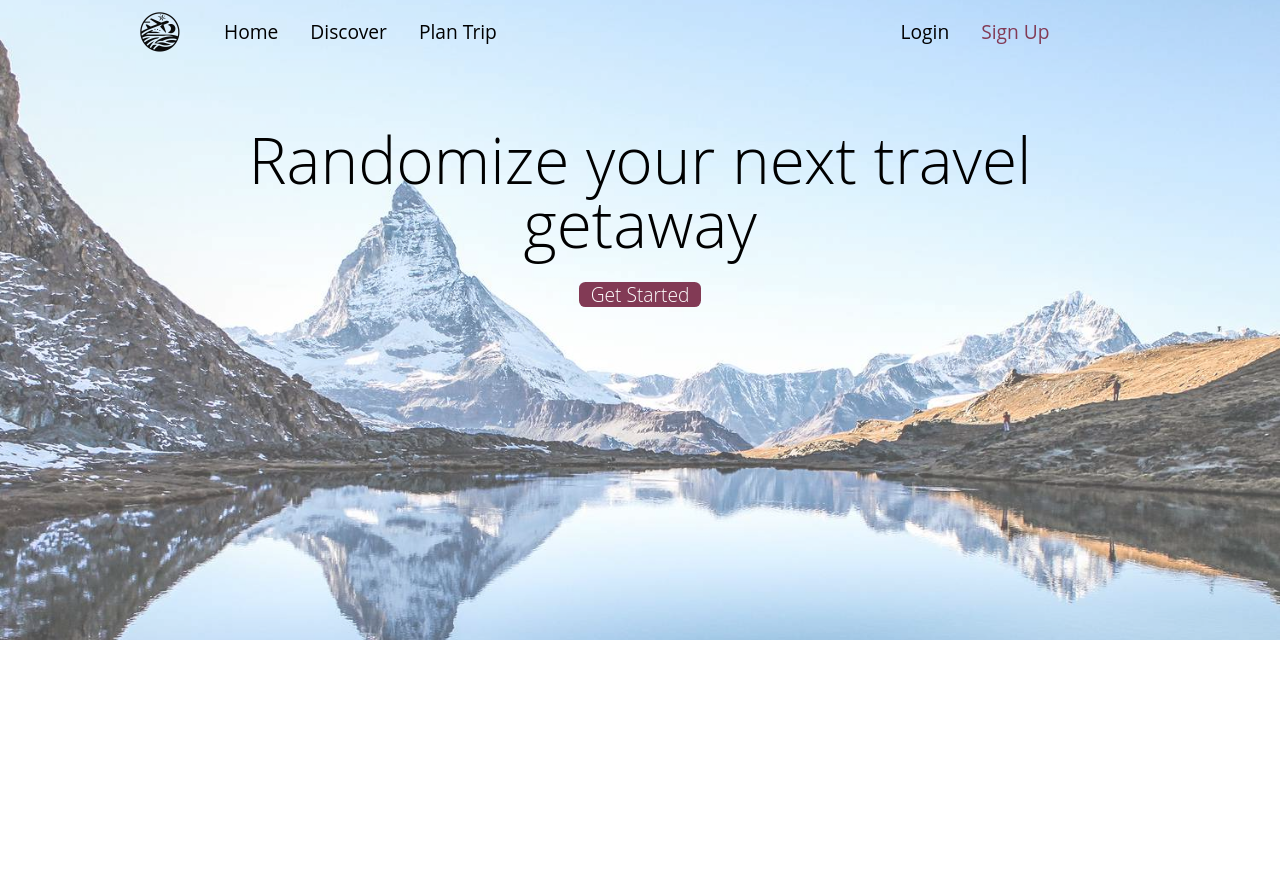
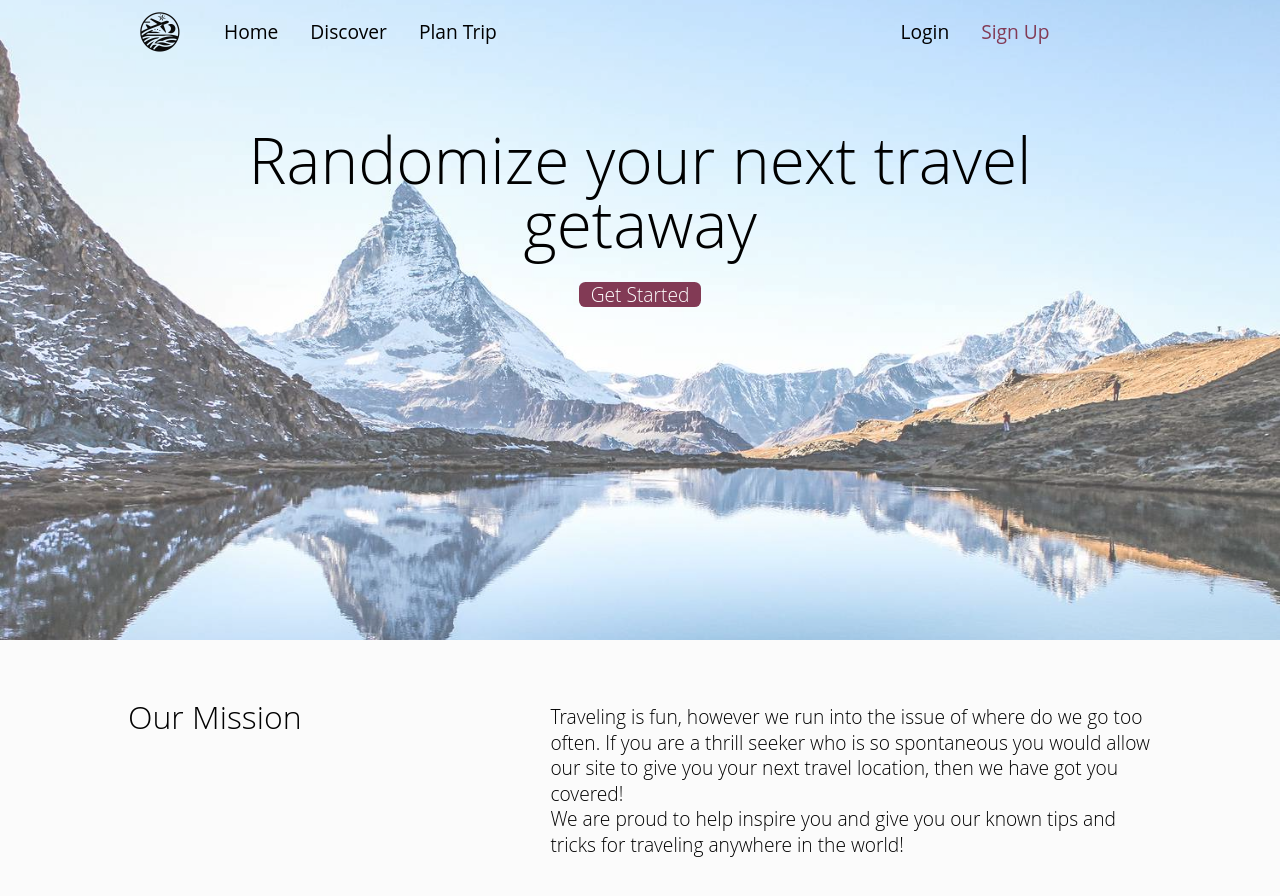
Before and after one commit to LupeCruz16/RoamReady, a React (Create React App) app in the folder roam-ready/: page / in a window 1280 px wide. Shown: the top 896 px of the page. Before the commit the page ends 800 px from the top, so only its background shows below. Built offline with nearby package versions, Linux system fonts and the light colour scheme.

Commit message:
Completed our mission section

```diff
--- a/roam-ready/src/App.js
+++ b/roam-ready/src/App.js
@@ -2,6 +2,7 @@ import './App.css';
 import './css/common.css'
 import Navigation from './js/NavigationBar.js';
 import HeroSection from './js/HeroSection.js';
+import OurMission from './js/OurMission.js';
 
 function App() {
   return (
@@ -11,6 +12,7 @@ function App() {
       <main className = "App-main">
         <Navigation />
         <HeroSection />
+        <OurMission />
       </main>
     </div>
 
--- /dev/null
+++ b/roam-ready/src/css/mission.css
@@ -0,0 +1,26 @@
+.missionSection {
+    align-items: center;
+    justify-content: center;
+    width: 100%;
+}
+
+.missionContent {
+    grid-column-gap: 3vw;
+    grid-row-gap: 1.25vw;
+    grid-template-rows: auto;
+    grid-template-columns: 1fr 1.75fr;
+    grid-auto-columns: 1fr;
+    display: grid;
+}
+
+.missionContent-Left {
+    width: 100%;
+}
+
+.missionContent-Right {
+    display: flex;
+    flex-direction: column;
+    justify-content: flex-end;
+    align-items: center;
+    width: 100%;
+}
--- /dev/null
+++ b/roam-ready/src/js/OurMission.js
@@ -0,0 +1,33 @@
+import '../css/constants.css'
+import '../css/common.css'
+import '../css/mission.css'
+
+function OurMission () {
+    return (
+        <div className = "missionSection">
+            <div className = "paddingGlobal">
+                <div className = "largeContainer">
+                    <div className = "paddingSection-M">
+                        <div className = "missionContent">
+                            <div className = "missionContent-Left">
+                                <div className = "textSizeM textAlign-Left">Our Mission</div>
+                            </div>
+                            <div className = "missionContent-Right">
+                                <p className = "textSizeS marginLeft-S textAlign-Left">
+                                Traveling is fun, however we run into the issue of where do we go too often.
+                                If you are a thrill seeker who is so spontaneous you would allow our site to give
+                                you your next travel location, then we have got you covered!
+                                <br></br>
+                                We are proud to help inspire you and give you our known tips and tricks for
+                                traveling anywhere in the world!
+                                </p>
+                            </div>
+                        </div>
+                    </div>
+                </div>
+            </div>
+        </div>
+    );
+}
+
+export default OurMission;
```
